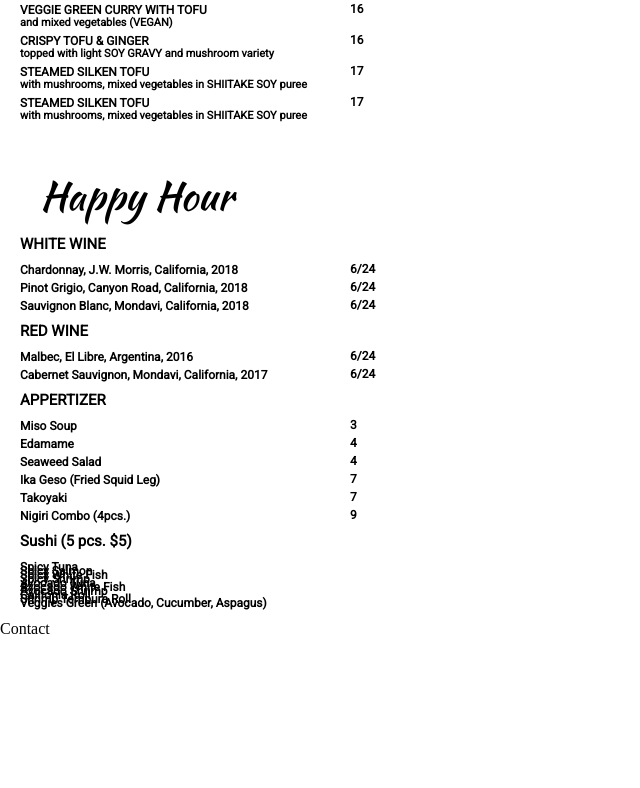
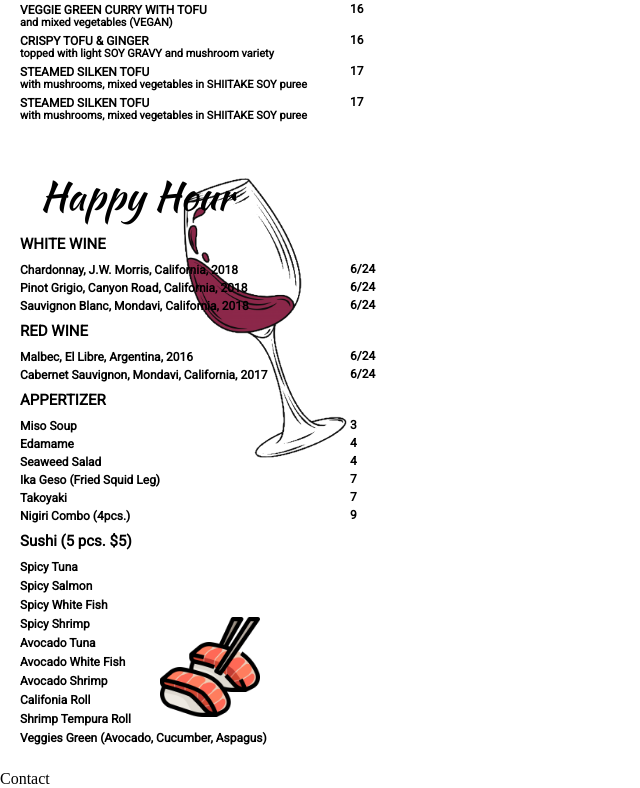
Before and after one commit to Thiratikan/RiceMenu, a React (Create React App) app: page / in a window 1280 px wide. Shown: the part 4141-4929 px from the top of the page, without its empty margins (0-640 px from the left). Before the commit the page ends 4779 px from the top, so only its background shows below. Built offline with nearby package versions, Linux system fonts and the light colour scheme.

Commit message:
added all pics

```diff
--- a/src/Component/HappyhourMenu.js
+++ b/src/Component/HappyhourMenu.js
@@ -9,6 +9,9 @@ function HappyhourMenu() {
         <Title id="happyhour">Happy Hour</Title>
 
         <section>WHITE WINE</section>
+
+        <img className="wine" src="/images/wine.png" alt="" />
+
         <Item>
           {Happyhour.happyhour
             .filter((i) => i.category === "WHITE WINE")
@@ -24,6 +27,8 @@ function HappyhourMenu() {
               );
             })}
         </Item>
+
+        <img className="nigiri" src="/images/nigiri.png" alt="" />
 
         <section>RED WINE</section>
         <Item>
@@ -64,12 +69,11 @@ function HappyhourMenu() {
           {Happyhour.happyhour
             .filter((i) => i.category === "Sushi")
             .map((item) => {
-              const { title, price, id } = item;
+              const { title, id } = item;
               return (
                 <div key={id}>
                   <Text>
                     <h1>{title}</h1>
-                    <h1 className="price"> {price}</h1>
                   </Text>
                 </div>
               );
--- a/src/styles/styleItems.js
+++ b/src/styles/styleItems.js
@@ -29,6 +29,9 @@ export const MAIN = styled.div`
   div {
     position: relative;
     margin-bottom: 5px;
+  }
+  h1 {
+    position: static;
   }
   h2 {
     font-size: 11px;
@@ -75,8 +78,19 @@ export const MAIN = styled.div`
   .padthai {
     height: 200px;
     weight: 50px;
+    margin-left: 80px;
+    margin-top: 330px;
+  }
+
+  .wine {
     margin-left: 70px;
-    margin-top: 350px;
+    margin-top: -120px;
+  }
+  .nigiri {
+    height: 100px;
+    weight: 50px;
+    margin-left: 140px;
+    margin-top: 300px;
   }
 
   .price {
```
